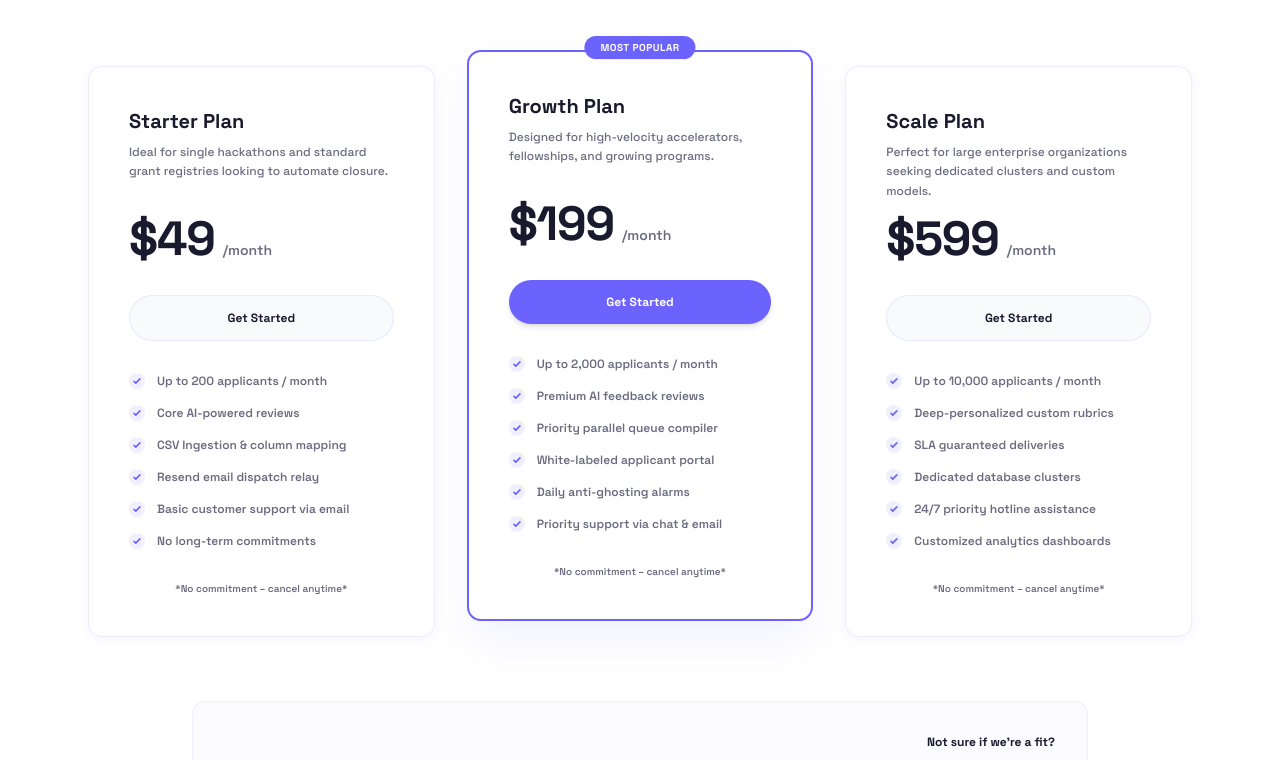
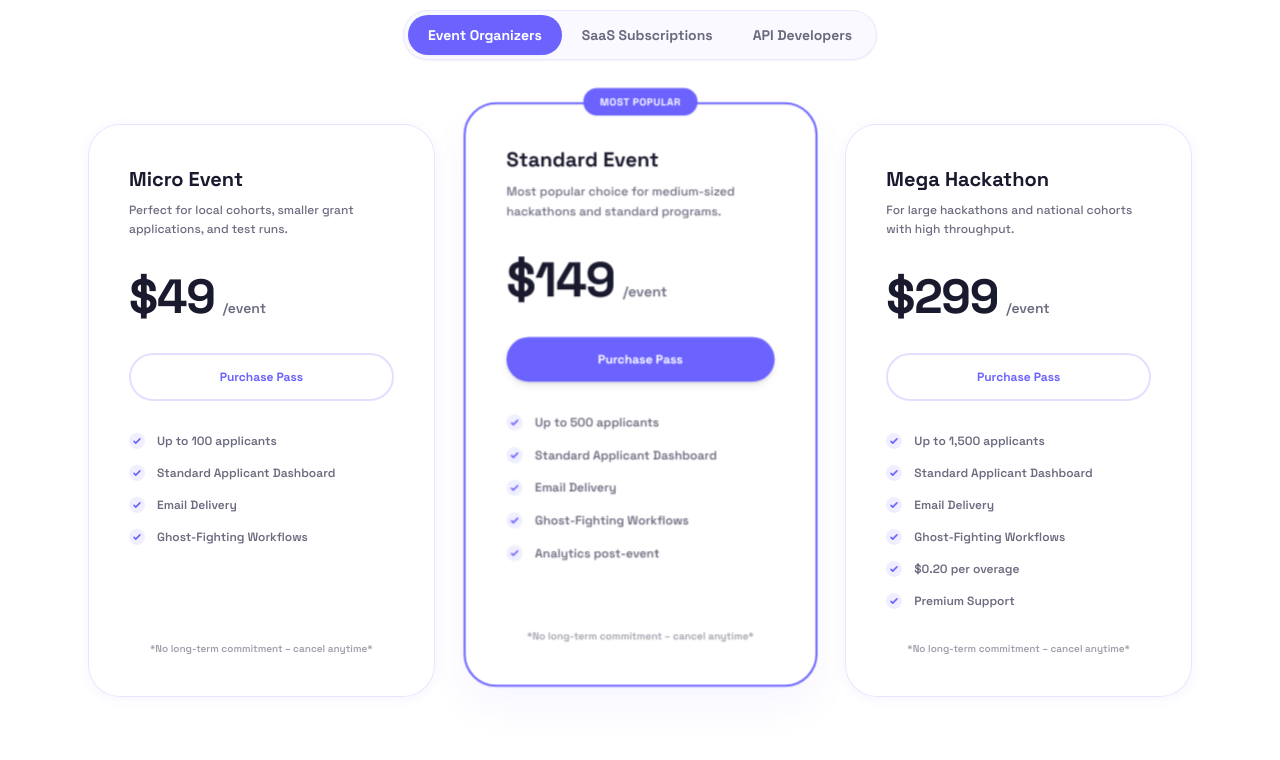
Before and after one commit to Amani-Ishimwe/Backlos-AI, a Next.js app: page / in a window 1280 px wide. Shown: the part 5582-6342 px from the top of the page. Built offline with nearby package versions, Linux system fonts and the light colour scheme.

Commit message:
worked on pricing

```diff
--- a/src/app/dashboard/programs/page.tsx
+++ b/src/app/dashboard/programs/page.tsx
@@ -79,7 +79,7 @@ export default async function ProgramsListPage() {
 
             const statusColors = {
               DRAFT: "bg-slate-100 text-slate-600 border-slate-200",
-              ACTIVE: "bg-blue-50 text-blue-700 border-blue-200",
+              ACTIVE: "bg-brand-light text-brand-primary border-brand-border/40",
               CLOSED: "bg-red-50 text-red-700 border-red-200",
             };
 
--- a/src/app/dashboard/settings/page.tsx
+++ b/src/app/dashboard/settings/page.tsx
@@ -43,7 +43,7 @@ export default async function SettingsPage() {
           {/* Workspace Settings */}
           <MotionItem className="bg-white rounded-[2rem] p-8 border border-slate-200 shadow-sm relative overflow-hidden">
             <div className="flex items-center space-x-3 mb-6">
-              <div className="w-10 h-10 rounded-xl bg-blue-50 text-blue-600 flex items-center justify-center border border-blue-100">
+              <div className="w-10 h-10 rounded-xl bg-brand-light text-brand-primary flex items-center justify-center border border-brand-border/40">
                 <Building2 className="w-5 h-5" />
               </div>
               <div>
@@ -86,7 +86,7 @@ export default async function SettingsPage() {
           {/* Personal Profile */}
           <MotionItem className="bg-white rounded-[2rem] p-8 border border-slate-200 shadow-sm relative overflow-hidden">
             <div className="flex items-center space-x-3 mb-6">
-              <div className="w-10 h-10 rounded-xl bg-purple-50 text-purple-600 flex items-center justify-center border border-purple-100">
+              <div className="w-10 h-10 rounded-xl bg-brand-light text-brand-primary flex items-center justify-center border border-brand-border/40">
                 <UserCircle className="w-5 h-5" />
               </div>
               <div>
--- a/src/app/page.tsx
+++ b/src/app/page.tsx
@@ -23,6 +23,7 @@ const staggerContainer = {
 export default function RedesignedLandingPage() {
   const [openFaq, setOpenFaq] = useState<number | null>(null);
   const [mobileMenuOpen, setMobileMenuOpen] = useState(false);
+  const [activeTab, setActiveTab] = useState<"organizers" | "subscriptions" | "developers">("organizers");
 
   const toggleFaq = (index: number) => {
     setOpenFaq(openFaq === index ? null : index);
@@ -144,53 +145,156 @@ export default function RedesignedLandingPage() {
     },
   ];
 
-  const plans = [
+  const pricingTabs = {
+    organizers: {
+      subtitle: "Perfect for hackathons, seasonal grants, and one-off application events.",
+      cards: [
         {
-      name: "Starter Plan",
+          name: "Micro Event",
           price: "$49",
-      desc: "Ideal for single hackathons and standard grant registries looking to automate closure.",
+          period: "event",
+          desc: "Perfect for local cohorts, smaller grant applications, and test runs.",
           features: [
-        "Up to 200 applicants / month",
-        "Core AI-powered reviews",
-        "CSV Ingestion & column mapping",
-        "Resend email dispatch relay",
-        "Basic customer support via email",
-        "No long-term commitments",
+            "Up to 100 applicants",
+            "Standard Applicant Dashboard",
+            "Email Delivery",
+            "Ghost-Fighting Workflows",
           ],
-      cta: "Get Started",
+          cta: "Purchase Pass",
           popular: false,
         },
         {
-      name: "Growth Plan",
-      price: "$199",
-      desc: "Designed for high-velocity accelerators, fellowships, and growing programs.",
+          name: "Standard Event",
+          price: "$149",
+          period: "event",
+          desc: "Most popular choice for medium-sized hackathons and standard programs.",
           features: [
-        "Up to 2,000 applicants / month",
-        "Premium AI feedback reviews",
-        "Priority parallel queue compiler",
-        "White-labeled applicant portal",
-        "Daily anti-ghosting alarms",
-        "Priority support via chat & email",
+            "Up to 500 applicants",
+            "Standard Applicant Dashboard",
+            "Email Delivery",
+            "Ghost-Fighting Workflows",
+            "Analytics post-event",
           ],
-      cta: "Get Started",
+          cta: "Purchase Pass",
           popular: true,
         },
         {
-      name: "Scale Plan",
-      price: "$599",
-      desc: "Perfect for large enterprise organizations seeking dedicated clusters and custom models.",
+          name: "Mega Hackathon",
+          price: "$299",
+          period: "event",
+          desc: "For large hackathons and national cohorts with high throughput.",
           features: [
-        "Up to 10,000 applicants / month",
-        "Deep-personalized custom rubrics",
-        "SLA guaranteed deliveries",
-        "Dedicated database clusters",
-        "24/7 priority hotline assistance",
-        "Customized analytics dashboards",
+            "Up to 1,500 applicants",
+            "Standard Applicant Dashboard",
+            "Email Delivery",
+            "Ghost-Fighting Workflows",
+            "$0.20 per overage",
+            "Premium Support",
           ],
-      cta: "Get Started",
+          cta: "Purchase Pass",
           popular: false,
         },
-  ];
+      ],
+    },
+    subscriptions: {
+      subtitle: "Continuous feedback infrastructure for hiring teams and university admissions.",
+      cards: [
+        {
+          name: "Starter",
+          price: "$79",
+          period: "mo",
+          desc: "Great for early stage projects and continuous small recruitment cycles.",
+          features: [
+            "Up to 250 reports/mo",
+            "Standard Integrations (ATS, Webhooks)",
+            "Branded Dashboard",
+            "Standard Support",
+          ],
+          cta: "Start Building",
+          popular: false,
+        },
+        {
+          name: "Growth",
+          price: "$249",
+          period: "mo",
+          desc: "Perfect for growing hiring teams needing custom domains and rubrics.",
+          features: [
+            "Up to 1,000 reports/mo",
+            "Standard Integrations (ATS, Webhooks)",
+            "Branded Dashboard",
+            "Advanced Rubric Intelligence",
+            "Connected Domain (Resend)",
+            "Priority Support",
+          ],
+          cta: "Start Building",
+          popular: true,
+        },
+        {
+          name: "Scale",
+          price: "$699",
+          period: "mo",
+          desc: "For enterprise scale cohorts requiring real-time logs and account managers.",
+          features: [
+            "Up to 5,000 reports/mo",
+            "Standard Integrations (ATS, Webhooks)",
+            "Branded Dashboard",
+            "Real-time Analytics Dashboard",
+            "Dedicated Account Manager",
+            "SLA Guarantees",
+          ],
+          cta: "Start Building",
+          popular: false,
+        },
+      ],
+    },
+    developers: {
+      subtitle: "Headless feedback generation embedded directly into your own platform.",
+      cards: [
+        {
+          name: "Sandbox",
+          price: "Free",
+          period: null,
+          desc: "Test your API integration and customize JSON schema models for free.",
+          features: [
+            "Unlimited test environments",
+            "Direct API Access",
+            "Basic Rate Limits",
+            "Community Support",
+          ],
+          cta: "Start Building",
+          popular: false,
+        },
+        {
+          name: "Production",
+          price: "$0.15",
+          period: "report",
+          desc: "Pay strictly as you scale feedback dispatches, with custom JSON schemas.",
+          features: [
+            "Pay only for successful generations",
+            "Custom Schemas",
+            "Bring Your Own Delivery",
+            "Direct Webhooks Integration",
+          ],
+          cta: "Start Building",
+          popular: true,
+        },
+        {
+          name: "High Volume",
+          price: "$0.08",
+          period: "report",
+          desc: "Lower rate bracket automatically applied for high throughput platforms.",
+          features: [
+            "Automatically applied at >10k requests/mo",
+            "Custom Schemas",
+            "Bring Your Own Delivery",
+            "SLA Guarantees",
+          ],
+          cta: "Start Building",
+          popular: false,
+        },
+      ],
+    },
+  };
 
   const faqs = [
     {
@@ -735,57 +839,88 @@ export default function RedesignedLandingPage() {
       </section>
 
       {/* Section 7: Pricing */}
-      <section id="pricing" className="py-24 px-6 max-w-6xl mx-auto">
-        <div className="text-center mb-16 space-y-4">
-          <span className="bg-brand-light text-brand-primary text-xs font-bold px-4 py-1.5 rounded-full uppercase tracking-wider">
+      <section id="pricing" className="py-24 px-6 max-w-6xl mx-auto flex flex-col items-center">
+        <div className="text-center mb-10 space-y-4">
+          <span className="bg-brand-light text-brand-primary text-xs font-bold px-4 py-1.5 rounded-full uppercase tracking-wider border border-brand-border/30">
             PRICING
           </span>
           <h2 className="text-3xl md:text-5xl font-bold tracking-tight text-brand-text">
             Choose the Perfect Plan
           </h2>
-          <p className="text-lg text-brand-muted max-w-2xl mx-auto font-medium">
-            We offer flexible pricing plans that align with where your business stands today and where it's headed.
+          <p className="text-sm md:text-base text-brand-muted max-w-2xl mx-auto font-medium leading-relaxed">
+            {pricingTabs[activeTab].subtitle}
           </p>
         </div>
 
-        <div className="grid grid-cols-1 md:grid-cols-3 gap-8 items-stretch mb-16">
-          {plans.map((p) => (
-            <div
-              key={p.name}
-              className={`relative rounded-card p-8 md:p-10 flex flex-col bg-white transition-all duration-300
-                ${p.popular
-                  ? "border-2 border-brand-primary shadow-[0_20px_40px_rgba(108,99,255,0.08)] md:-translate-y-4 z-10"
-                  : "border border-brand-border/30 shadow-premium hover:shadow-lg"
+        {/* Dynamic Tab Switcher */}
+        <div className="inline-flex bg-brand-light/40 p-1 rounded-full border border-brand-border/30 shadow-sm mb-16 select-none pointer-events-auto">
+          {(Object.keys(pricingTabs) as Array<keyof typeof pricingTabs>).map((tabKey) => {
+            const labels = {
+              organizers: "Event Organizers",
+              subscriptions: "SaaS Subscriptions",
+              developers: "API Developers",
+            };
+            const isActive = activeTab === tabKey;
+            return (
+              <button
+                key={tabKey}
+                onClick={() => setActiveTab(tabKey)}
+                className={`px-5 py-2.5 rounded-full text-xs md:text-sm font-bold transition-all duration-200 ${
+                  isActive
+                    ? "bg-brand-primary text-white shadow-sm"
+                    : "text-brand-muted hover:text-brand-text"
                 }`}
               >
-              {p.popular && (
-                <div className="absolute -top-4 left-1/2 -translate-x-1/2 bg-brand-primary text-white text-[10px] font-bold uppercase tracking-wider px-4 py-1 rounded-full shadow-sm">
+                {labels[tabKey]}
+              </button>
+            );
+          })}
+        </div>
+
+        {/* Pricing Cards Grid */}
+        <div className="grid grid-cols-1 md:grid-cols-3 gap-8 items-stretch w-full mb-16">
+          {pricingTabs[activeTab].cards.map((card) => {
+            return (
+              <div
+                key={card.name}
+                className={`relative rounded-[2rem] p-8 md:p-10 flex flex-col bg-white/70 backdrop-blur-md transition-all duration-300
+                  ${card.popular
+                    ? "border-2 border-brand-primary shadow-[0_20px_40px_rgba(108,99,255,0.06)] md:-translate-y-4 scale-[1.02] z-10"
+                    : "border border-brand-border/40 shadow-premium hover:shadow-lg"
+                  }`}
+              >
+                {card.popular && (
+                  <div className="absolute -top-4 left-1/2 -translate-x-1/2 bg-brand-primary text-white text-[10px] font-bold uppercase tracking-wider px-4 py-1.5 rounded-full shadow-sm select-none">
                     MOST POPULAR
                   </div>
                 )}
 
                 <div className="mb-6">
-                <h3 className="text-xl font-bold text-brand-text mb-2">{p.name}</h3>
-                <p className="text-xs text-brand-muted font-medium h-12 leading-relaxed">{p.desc}</p>
+                  <h3 className="text-xl font-bold text-brand-text mb-2">{card.name}</h3>
+                  <p className="text-xs text-brand-muted font-medium h-12 leading-relaxed">{card.desc}</p>
                 </div>
 
                 <div className="mb-8 flex items-baseline text-brand-text">
-                <span className="text-5xl font-extrabold tracking-tight">{p.price}</span>
-                <span className="text-sm text-brand-muted font-semibold ml-2">/month</span>
+                  <span className="text-5xl font-extrabold tracking-tight">{card.price}</span>
+                  {card.period && (
+                    <span className="text-sm text-brand-muted font-semibold ml-2">/{card.period}</span>
+                  )}
                 </div>
 
                 <Link href="/signup" className="w-full mb-8">
-                <button className={`w-full py-3.5 rounded-full font-bold text-xs transition-all duration-200
-                  ${p.popular
-                    ? "bg-brand-primary text-white hover:bg-brand-primary/95 shadow-md hover:scale-[1.02]"
-                    : "bg-slate-50 text-brand-text hover:bg-brand-light hover:text-brand-primary border border-brand-border/30"
-                  }`}>
-                  {p.cta}
+                  <button
+                    className={`w-full py-3.5 rounded-full font-bold text-xs transition-all duration-200
+                      ${card.popular
+                        ? "bg-brand-primary text-white hover:bg-[#5A51E6] shadow-md hover:scale-[1.02] active:scale-95"
+                        : "bg-transparent text-brand-primary hover:bg-brand-light border-2 border-brand-primary/20 hover:border-brand-primary hover:scale-[1.02] active:scale-95"
+                      }`}
+                  >
+                    {card.cta}
                   </button>
                 </Link>
 
                 <ul className="space-y-4 text-xs font-semibold text-brand-muted flex-grow">
-                {p.features.map((f, i) => (
+                  {card.features.map((f, i) => (
                     <li key={i} className="flex items-center">
                       <div className="w-4 h-4 rounded-full bg-brand-light flex items-center justify-center mr-3 shrink-0">
                         <svg className="w-2.5 h-2.5 text-brand-primary" fill="none" viewBox="0 0 24 24" stroke="currentColor" strokeWidth="4">
@@ -797,26 +932,33 @@ export default function RedesignedLandingPage() {
                   ))}
                 </ul>
 
-              <div className="mt-8 text-center text-[10px] font-semibold text-brand-muted">
-                *No commitment – cancel anytime*
+                <div className="mt-8 text-center text-[10px] font-semibold text-brand-muted/65">
+                  *No long-term commitment – cancel anytime*
                 </div>
               </div>
-          ))}
+            );
+          })}
         </div>
 
         {/* Pricing conversion banner */}
-        <div className="max-w-4xl mx-auto flex flex-col md:flex-row justify-between items-center gap-6 p-8 bg-brand-light/30 border border-brand-border/20 rounded-card shadow-sm">
+        <div className="w-full max-w-4xl mx-auto flex flex-col md:flex-row justify-between items-center gap-6 p-8 bg-brand-light/30 border border-brand-border/30 rounded-card shadow-sm">
           <div className="flex flex-wrap gap-6 text-xs font-bold text-brand-text justify-center md:justify-start">
             <span className="flex items-center gap-1.5">
-              <svg className="w-4 h-4 text-emerald-500" fill="none" viewBox="0 0 24 24" stroke="currentColor" strokeWidth="3"><path strokeLinecap="round" strokeLinejoin="round" d="M5 13l4 4L19 7" /></svg>
+              <svg className="w-4 h-4 text-brand-primary" fill="none" viewBox="0 0 24 24" stroke="currentColor" strokeWidth="3">
+                <path strokeLinecap="round" strokeLinejoin="round" d="M5 13l4 4L19 7" />
+              </svg>
               100% Safe Purchase
             </span>
             <span className="flex items-center gap-1.5">
-              <svg className="w-4 h-4 text-emerald-500" fill="none" viewBox="0 0 24 24" stroke="currentColor" strokeWidth="3"><path strokeLinecap="round" strokeLinejoin="round" d="M5 13l4 4L19 7" /></svg>
+              <svg className="w-4 h-4 text-brand-primary" fill="none" viewBox="0 0 24 24" stroke="currentColor" strokeWidth="3">
+                <path strokeLinecap="round" strokeLinejoin="round" d="M5 13l4 4L19 7" />
+              </svg>
               7-Day Money Back Guarantee
             </span>
             <span className="flex items-center gap-1.5">
-              <svg className="w-4 h-4 text-emerald-500" fill="none" viewBox="0 0 24 24" stroke="currentColor" strokeWidth="3"><path strokeLinecap="round" strokeLinejoin="round" d="M5 13l4 4L19 7" /></svg>
+              <svg className="w-4 h-4 text-brand-primary" fill="none" viewBox="0 0 24 24" stroke="currentColor" strokeWidth="3">
+                <path strokeLinecap="round" strokeLinejoin="round" d="M5 13l4 4L19 7" />
+              </svg>
               Instant Setup
             </span>
           </div>
@@ -824,7 +966,9 @@ export default function RedesignedLandingPage() {
             <div className="text-xs font-bold text-brand-text">Not sure if we're a fit?</div>
             <p className="text-[11px] text-brand-muted font-medium">Setup a 15-minute call with our developers.</p>
             <Link href="/contact" className="inline-block mt-2">
-              <button className="bg-brand-text text-white text-[11px] font-bold px-4 py-2 rounded-full hover:bg-slate-800 transition-all">Schedule A Call</button>
+              <button className="bg-brand-primary text-white text-[11px] font-bold px-4 py-2 rounded-full hover:bg-brand-primary/90 transition-all shadow-sm">
+                Schedule A Call
+              </button>
             </Link>
           </div>
         </div>
```
Also changed, not shown: src/app/dashboard/page.tsx (+4 -4 lines), src/app/dashboard/programs/[id]/applicants/page.tsx (+10 -10 lines), src/app/dashboard/programs/[id]/feedback/page.tsx (+4 -4 lines). Lines whose indentation alone changed are shown as unchanged.
